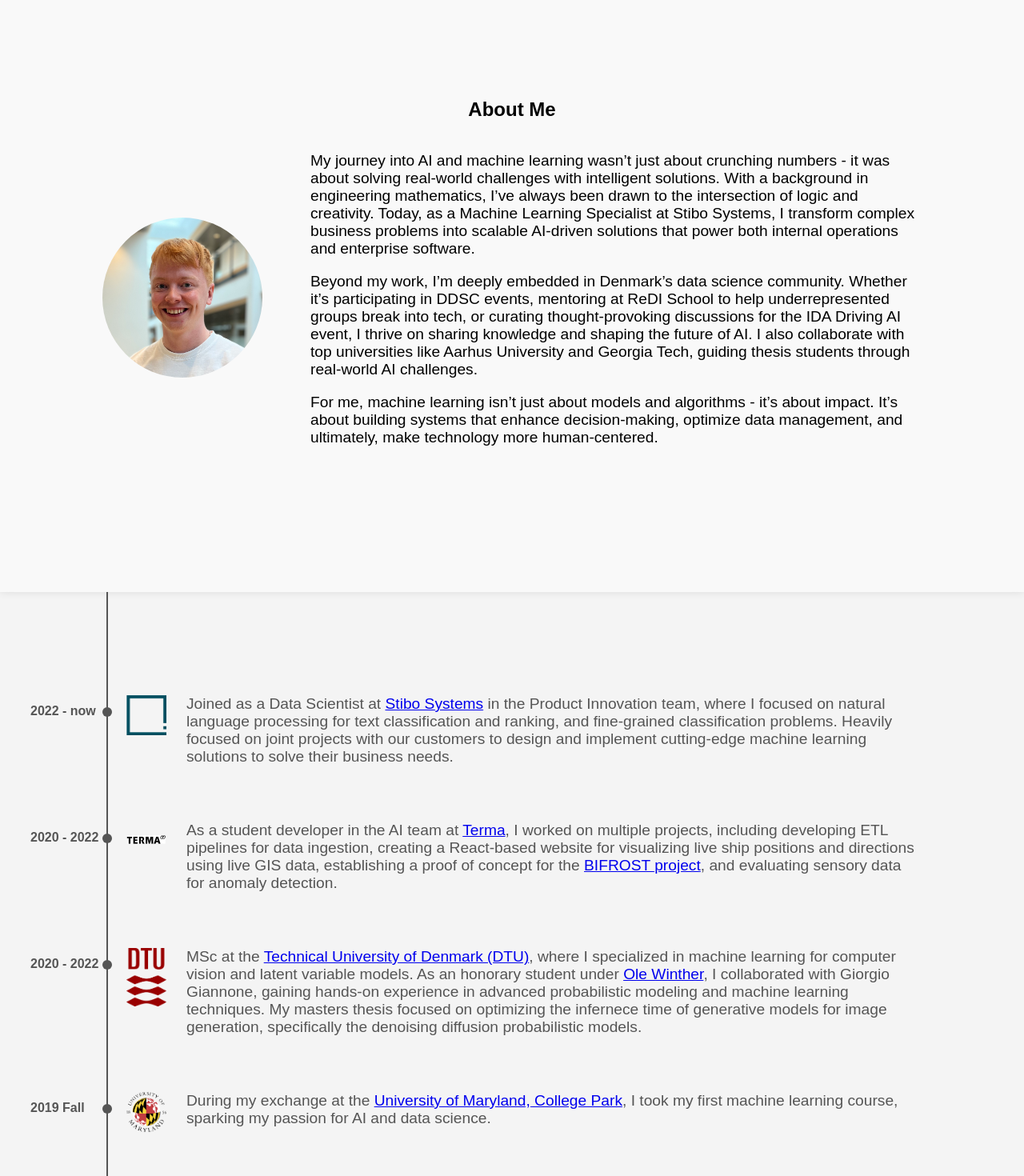
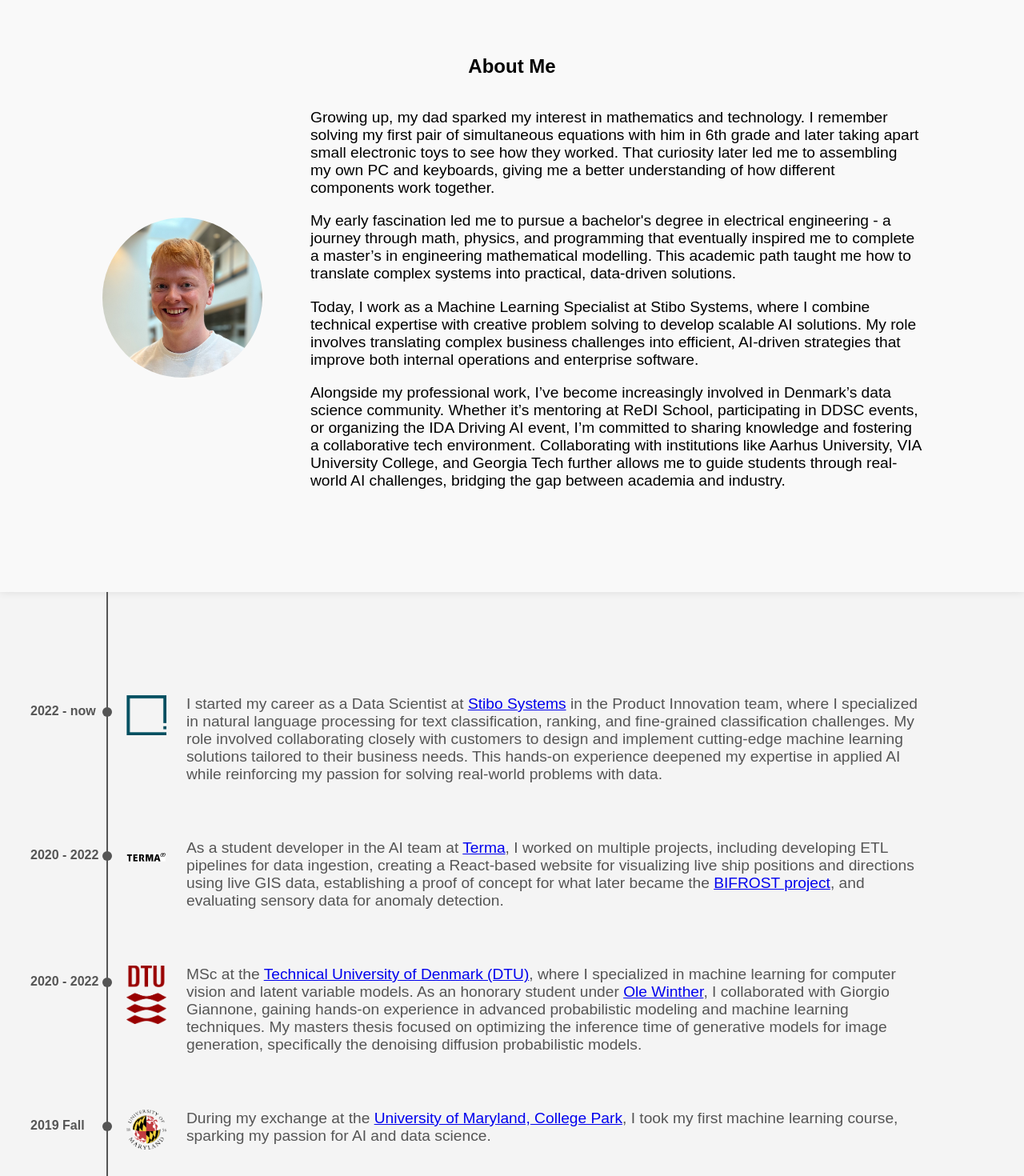
Before and after one commit to simonamtoft/cv-website, a React (Create React App) app: page / in a window 1280 px wide. Shown: the part 860-2330 px from the top of the page at 80% size. Built offline with nearby package versions, Linux system fonts and the light colour scheme.

Commit message:
update content

```diff
--- a/src/components/About.js
+++ b/src/components/About.js
@@ -14,13 +14,27 @@ const About = () => {
         </div>
         <div className='about-text'>
           <p>
-            My journey into AI and machine learning wasn’t just about crunching numbers - it was about solving real-world challenges with intelligent solutions. With a background in engineering mathematics, I’ve always been drawn to the intersection of logic and creativity. Today, as a Machine Learning Specialist at Stibo Systems, I transform complex business problems into scalable AI-driven solutions that power both internal operations and enterprise software.
+            Growing up, my dad sparked my interest in mathematics and technology. I remember solving my first pair of
+            simultaneous equations with him in 6th grade and later taking apart small electronic toys to see how they
+            worked. That curiosity later led me to assembling my own PC and keyboards, giving me a better understanding
+            of how different components work together.
           </p>
           <p>
-            Beyond my work, I’m deeply embedded in Denmark’s data science community. Whether it’s participating in DDSC events, mentoring at ReDI School to help underrepresented groups break into tech, or curating thought-provoking discussions for the IDA Driving AI event, I thrive on sharing knowledge and shaping the future of AI. I also collaborate with top universities like Aarhus University and Georgia Tech, guiding thesis students through real-world AI challenges.
+            My early fascination led me to pursue a bachelor's degree in electrical engineering - a journey through math,
+            physics, and programming that eventually inspired me to complete a master’s in engineering mathematical
+            modelling. This academic path taught me how to translate complex systems into practical, data-driven solutions.
           </p>
           <p>
-            For me, machine learning isn’t just about models and algorithms - it’s about impact. It’s about building systems that enhance decision-making, optimize data management, and ultimately, make technology more human-centered.
+            Today, I work as a Machine Learning Specialist at Stibo Systems, where I combine technical expertise with
+            creative problem solving to develop scalable AI solutions. My role involves translating complex business
+            challenges into efficient, AI-driven strategies that improve both internal operations and enterprise software.
+          </p>
+          <p>
+            Alongside my professional work, I’ve become increasingly involved in Denmark’s data science community.
+            Whether it’s mentoring at ReDI School, participating in DDSC events, or organizing the IDA Driving AI event,
+            I’m committed to sharing knowledge and fostering a collaborative tech environment. Collaborating with
+            institutions like Aarhus University, VIA University College, and Georgia Tech further allows me to guide
+            students through real-world AI challenges, bridging the gap between academia and industry.
           </p>
         </div>
       </div>
--- a/src/components/Header.js
+++ b/src/components/Header.js
@@ -60,7 +60,7 @@ const Header = () => {
           </ul>
         </nav>
         <h1>Simon Amtoft Pedersen</h1>
-        <p>Mathematical Engineer | Data Scientist | Wine Enthusiast</p>
+        <p>MSc Engineering | Data Scientist </p>
       </div>
     </header>
   );
--- a/src/data/education.js
+++ b/src/data/education.js
@@ -8,7 +8,7 @@ const education = [
     MSc at the <a href="https://www.dtu.dk/english/" target="_blank" rel="noopener noreferrer">Technical University of Denmark (DTU)</a>, where I specialized in
     machine learning for computer vision and latent variable models. As an honorary student under <a href="https://www.dtu.dk/person/ole-winther?id=10167&entity=profile" target="_blank" rel="noopener noreferrer">Ole Winther</a>,
     I collaborated with Giorgio Giannone, gaining hands-on experience in advanced probabilistic modeling and machine learning techniques.
-    My masters thesis focused on optimizing the infernece time of generative models for image generation, specifically the denoising diffusion probabilistic models.
+    My masters thesis focused on optimizing the inference time of generative models for image generation, specifically the denoising diffusion probabilistic models.
     </>,
     endYear: "2022",
     startYear: "2020",
@@ -29,7 +29,7 @@ const education = [
     This exposure sparked my passion for software development, ultimately leading me to pursue it further.
     My studies not only provided me with technical knowledge but also shaped my problem-solving mindset, bridging the
     gap between hardware and software. I concluded my bachelor's degree with a thesis on the design and implementation
-    of <a href='https://amtoft.dev' target="_blank" rel="noopener noreferrer">Chora</a>, a web-based instruction set simulator
+    of Chora, a web-based instruction set simulator
     of <a href="https://backend.orbit.dtu.dk/ws/portalfiles/portal/145805464/patmos.pdf" target="_blank" rel="noopener noreferrer">patmos</a>.
     </>,
     endYear: "2020",
--- a/src/data/workExperience.js
+++ b/src/data/workExperience.js
@@ -10,10 +10,11 @@ const workExperience = [
     endYear: "now",
     startYear: "2022",
     text: <>
-    Joined as a Data Scientist at <a href="https://www.stibosystems.com/" target="_blank" rel="noopener noreferrer">Stibo Systems</a> in the
-    Product Innovation team, where I focused on natural language processing for text classification and ranking,
-    and fine-grained classification problems. Heavily focused on joint projects with our customers to design and
-    implement cutting-edge machine learning solutions to solve their business needs.
+    I started my career as a Data Scientist at <a href="https://www.stibosystems.com/" target="_blank" rel="noopener noreferrer">Stibo Systems</a> in the
+    Product Innovation team, where I specialized in natural language processing for text classification, ranking,
+    and fine-grained classification challenges. My role involved collaborating closely with customers to design and
+    implement cutting-edge machine learning solutions tailored to their business needs. This hands-on experience
+    deepened my expertise in applied AI while reinforcing my passion for solving real-world problems with data.
     </>,
     icon: Stibo_logo
   }, {
@@ -24,7 +25,7 @@ const workExperience = [
     text: <>
     As a student developer in the AI team at <a href="https://www.terma.com/" target="_blank" rel="noopener noreferrer">Terma</a>, I worked on
     multiple projects, including developing ETL pipelines for data ingestion, creating a React-based website for
-    visualizing live ship positions and directions using live GIS data, establishing a proof of concept for
+    visualizing live ship positions and directions using live GIS data, establishing a proof of concept for what later became
     the <a href="https://www.terma.com/news-events/news/news-archive/2023/ai-surveillance-spacecraft-successfully-passes-design-review/" target="_blank" rel="noopener noreferrer">BIFROST project</a>,
     and evaluating sensory data for anomaly detection.
     </>,
```
